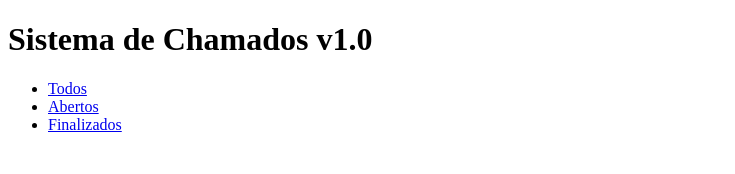
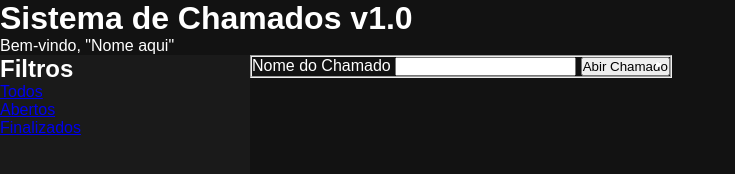
Before and after one commit to 4ndreLuis/dashboard-controle-chamados, a plain HTML site: page index.html in a window 1280 px wide. Shown: the whole page, without its empty margins (0-735 px from the left). Drawn offline with Linux system fonts and the light colour scheme.

Commit message:
feat(layout): implementar estrutura inicial do dashboard e base semântica
- Adiciona estrutura HTML semântica do dashboard (header, aside, main)
- Define layout base com flexbox para navegação lateral e conteúdo
- Implementa metatags essenciais e identidade inicial do projeto
- Cria base de variáveis, reset e tipografia para evolução visual

```diff
--- a/css/base.css
+++ b/css/base.css
@@ -1 +1,23 @@
 /* reset, variáveis, tipografia */
+*,
+*::after,
+*::before {
+  box-sizing: border-box;
+  padding: 0;
+  margin: 0;
+}
+
+/* variáveis de cores sujeito a alterações */
+:root {
+  --bg-main: #121212;
+  --bg-side-bar: #1a1a1a;
+  --accent-color: #f707bb;
+  --text-bright: #ffffff;
+  --text-dim: #b3b3b3;
+}
+
+body {
+  font-family: sans-serif, "Courier New", Courier, monospace;
+  background-color: var(--bg-main);
+  color: var(--text-bright);
+}
--- a/css/layout.css
+++ b/css/layout.css
@@ -1 +1,19 @@
 /* grid, estrutura da página */
+body {
+  min-height: 100vh;
+  display: flex;
+  flex-direction: column;
+}
+.app-container {
+  display: flex;
+  flex: 1;
+}
+aside {
+  width: 250px;
+  background-color: var(--bg-side-bar);
+}
+
+main {
+  display: flex;
+  flex: 1;
+}
--- a/index.html
+++ b/index.html
@@ -11,17 +11,43 @@
     <meta name="theme-color" content="#121212" />
     <title>Sistema de Chamados | Dashboard</title>
     <link rel="icon" href="./assets/icons/favicon.png" type="image/png" />
+    <link rel="stylesheet" href="./css/base.css" />
+    <link rel="stylesheet" href="./css/layout.css" />
+    <link rel="stylesheet" href="./css/components.css" />
+    <link rel="stylesheet" href="./css/states.css" />
   </head>
   <body>
     <header>
       <h1>Sistema de Chamados v1.0</h1>
+      <p>Bem-vindo, "Nome aqui"</p>
+    </header>
+    <div class="app-container">
+      <aside>
         <nav>
+          <h2>Filtros</h2>
           <ul>
             <li><a href="#">Todos</a></li>
             <li><a href="#">Abertos</a></li>
             <li><a href="#">Finalizados</a></li>
           </ul>
         </nav>
-    </header>
+      </aside>
+      <main>
+        <section>
+          <form action="#">
+            <fieldset>
+              <label for="abrir-chamado">Nome do Chamado</label>
+              <input type="text" id="abrir-chamado" />
+              <button type="submit">Abir Chamado</button>
+            </fieldset>
+          </form>
+        </section>
+        <section aria-label="Lista de Chamados">
+          <ul>
+            <li></li>
+          </ul>
+        </section>
+      </main>
+    </div>
   </body>
 </html>
```
Lines whose indentation alone changed are shown as unchanged.
